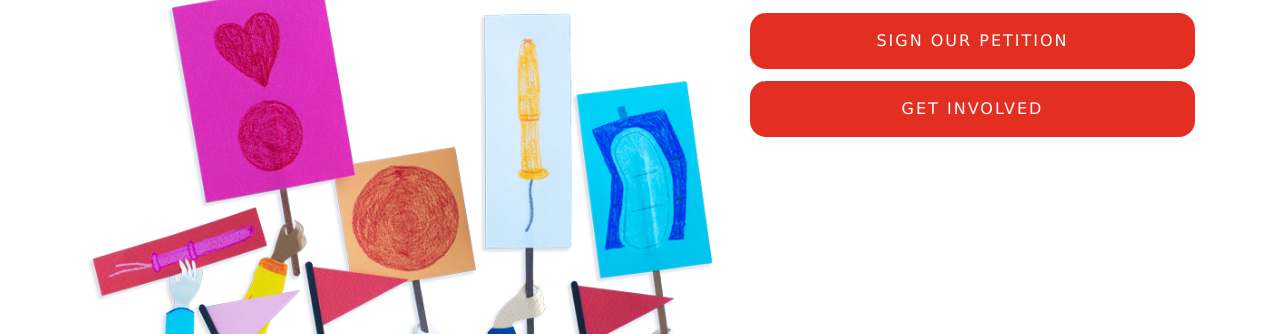
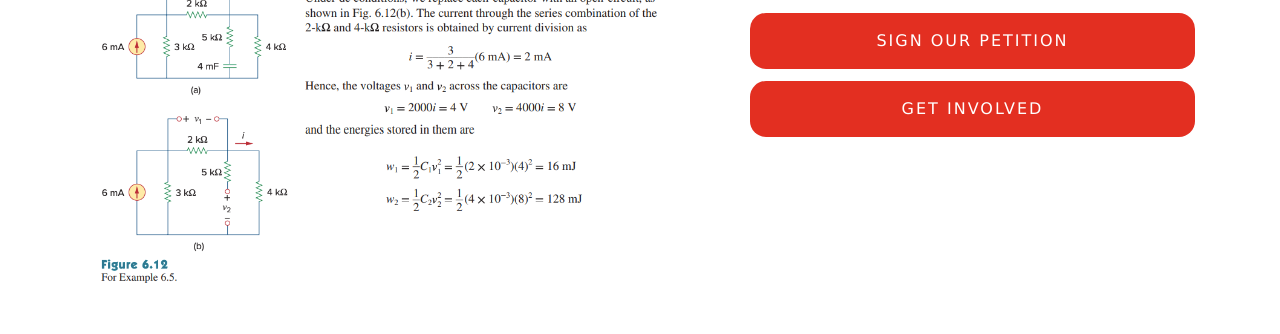
Before and after one commit to shreya6511/txmec-website, a plain HTML site: page site/index.html in a window 1280 px wide. Shown: the part 234-568 px from the top of the page. Drawn offline with nearby package versions, Linux system fonts and the light colour scheme.

Commit message:
test_image

```diff
--- a/site/index.html
+++ b/site/index.html
@@ -51,7 +51,7 @@
 <div class="container">
 <div class="row">
 		<div class="col-lg">
-		<img src="temp-banner-1.png" class="img-fluid">
+		<img src="Screen Shot 2021-04-09 at 5.42.20 PM.png" class="img-fluid">
 	</div>
 		<div class="col-lg-5 mx-auto header">
 		<div class="title" style="text-align: center;">
```
